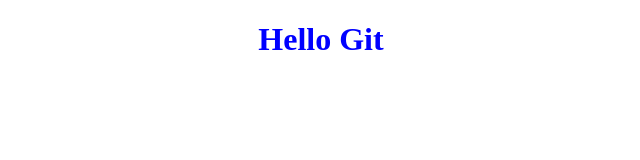
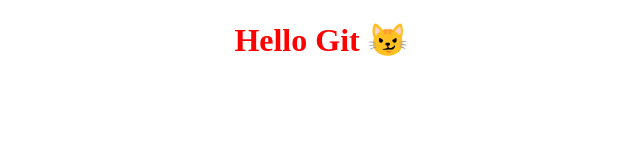
Before and after one commit to malihehp/my-app, a plain HTML site: page index.html in a window 1280 px wide. Shown: the whole page, without its empty margins (319-959 px from the left). Drawn offline with Linux system fonts and the light colour scheme.

Commit message:
added emoji

```diff
--- a/index.html
+++ b/index.html
@@ -4,14 +4,10 @@
     <meta charset="UTF-8" />
     <meta name="viewport" content="width=device-width, initial-scale=1.0" />
     <title>Document</title>
-    <style>
-      h1 {
-        text-align: center;
-        color: blue;
-      }
-    </style>
+    <link rel="stylesheet" href="style.css" />
   </head>
   <body>
-    <h1>Hello Git</h1>
+    <h1>Hello Git 😼</h1>
+    <script src="script.js"></script>
   </body>
 </html>
--- /dev/null
+++ b/style.css
@@ -0,0 +1,4 @@
+h1 {
+  text-align: center;
+  color: red;
+}
```
Also changed, not shown: script.js (added).
